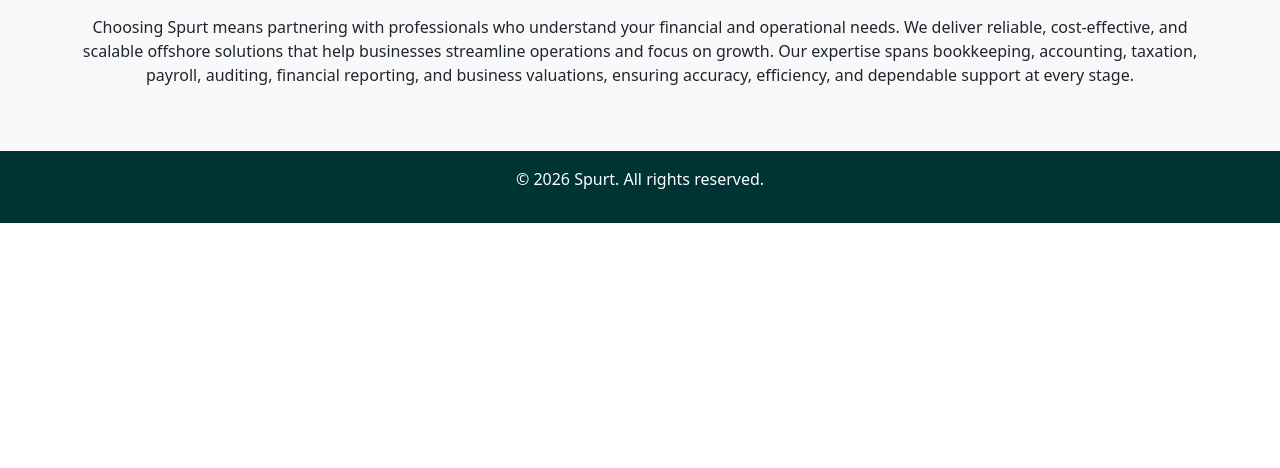
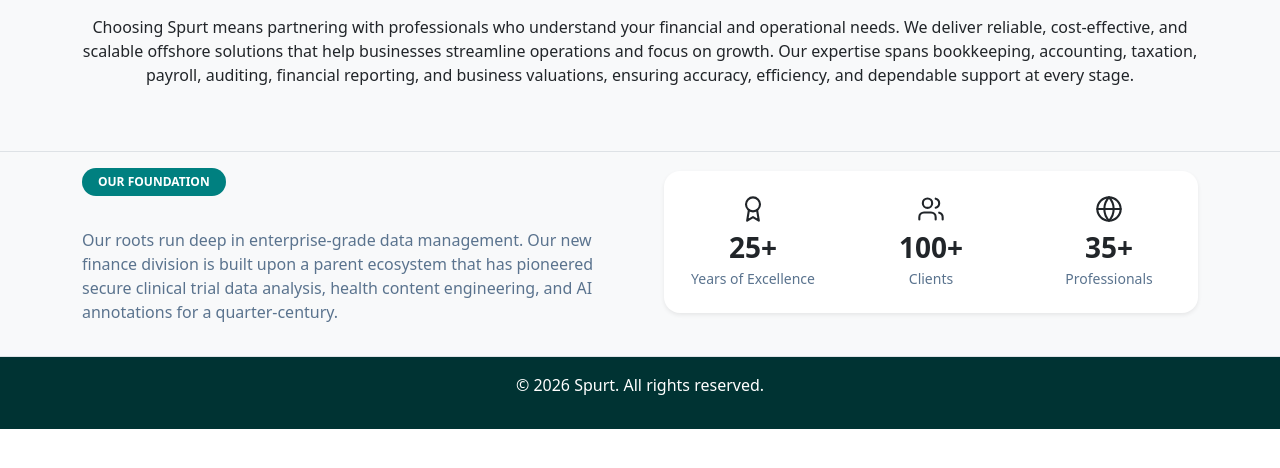
Before and after one commit to prodigy8228/spurt, a plain HTML site: page aboutus.html in a window 1280 px wide. Shown: the part 256-724 px from the top of the page. Drawn offline with nearby package versions, Linux system fonts and the light colour scheme.

Commit message:
Refactor aboutus.html with updated content and structure

```diff
--- a/aboutus.html
+++ b/aboutus.html
@@ -1,14 +1,17 @@
 <!DOCTYPE html>
 <html lang="en">
+
 <head>
   <meta charset="UTF-8">
   <meta name="viewport" content="width=device-width, initial-scale=1">
   <title>Spurt - About Us</title>
   <!-- Bootstrap CSS -->
-  <script rel="preconnect" src="https://cdn.jsdelivr.net/npm/bootstrap@5.3.0/dist/js/bootstrap.bundle.min.js" defer></script>
+  <script rel="preconnect" src="https://cdn.jsdelivr.net/npm/bootstrap@5.3.0/dist/js/bootstrap.bundle.min.js"
+    defer></script>
   <link href="bootstrap.min.css" rel="stylesheet">
   <link href="extra_style.css" rel="stylesheet">
 </head>
+
 <body>
 
 
@@ -18,9 +21,8 @@
       <a class="navbar-brand" href="index.html">
         <img src="spurtlogo1.png" height="60px" width="200px" />
       </a>
-    <button class="navbar-toggler" type="button" data-bs-toggle="collapse"
-            data-bs-target="#navbarNav" aria-controls="navbarNav"
-            aria-expanded="false" aria-label="Toggle navigation">
+      <button class="navbar-toggler" type="button" data-bs-toggle="collapse" data-bs-target="#navbarNav"
+        aria-controls="navbarNav" aria-expanded="false" aria-label="Toggle navigation">
         <span class="navbar-toggler-icon"></span>
       </button>
       <div class="collapse navbar-collapse" id="navbarNav">
@@ -57,7 +59,8 @@
 
 
           <li class="nav-item"><a class="nav-link" href="industries.html">Industries</a></li>
-        <li class="nav-item"><a class="nav-link" href="resources.html">Resources</a></li>
+          <!-- <li class="nav-item"><a class="nav-link" href="resources.html">Resources</a></li> -->
+          <li class="nav-item"><a class="nav-link" href="case-studies.html">Resources</a></li>
           <li class="nav-item"><a class="nav-link" href="contactus.html">Schedule a Call</a></li>
         </ul>
       </div>
@@ -72,9 +75,82 @@
 
       <h1 class="display-4"><b>About Us</b></h1>
       <p class="lead"><i>Your trusted platform for seamless Book Keeping.</i></p>
-                <p>Choosing Spurt means partnering with professionals who understand your financial and operational needs. We deliver reliable, cost-effective, and scalable offshore solutions that help businesses streamline operations and focus on growth. Our expertise spans bookkeeping, accounting, taxation, payroll, auditing, financial reporting, and business valuations, ensuring accuracy, efficiency, and dependable support at every stage.</p>
+      <p>Choosing Spurt means partnering with professionals who understand your financial and operational needs. We
+        deliver reliable, cost-effective, and scalable offshore solutions that help businesses streamline operations and
+        focus on growth. Our expertise spans bookkeeping, accounting, taxation, payroll, auditing, financial reporting,
+        and business valuations, ensuring accuracy, efficiency, and dependable support at every stage.</p>
 
 
+    </div>
+  </section>
+
+
+  <section class="bg-light border-top border-bottom">
+    <div class="container py-3">
+      <div class="row align-items-center g-5">
+        <div class="col-lg-6">
+          <span class="badge bg-secondary px-3 py-2 rounded-pill mb-3 text-uppercase tracking-wider small fw-bold">Our
+            Foundation</span>
+          <p class="text-muted mt-3">Our roots run deep in enterprise-grade data management. Our new finance division is
+            built upon a parent ecosystem that has pioneered secure clinical trial data analysis, health content
+            engineering, and AI annotations for a quarter-century.</p>
+
+        </div>
+        <div class="col-lg-6">
+
+          <!-- White Rounded Stats Card -->
+          <div class="card border-0 rounded-4 shadow-sm stats-card mb-4">
+            <div class="card-body p-0">
+              <div class="row g-0 text-center">
+
+                <!-- Stat 1 -->
+                <div class="col-md-4 py-4 px-3 stat-divider">
+                  <div class="mb-2 text-orange">
+                    <svg width="28" height="28" viewBox="0 0 24 24" fill="none" stroke="currentColor" stroke-width="1.8"
+                      stroke-linecap="round" stroke-linejoin="round">
+                      <circle cx="12" cy="8" r="6"></circle>
+                      <path d="M15.477 12.89 17 22l-5-3-5 3 1.523-9.11"></path>
+                    </svg>
+                  </div>
+                  <h3 class="fw-bold mb-1 stat-title">25+</h3>
+                  <p class="text-muted mb-0 small">Years of Excellence</p>
+                </div>
+
+                <!-- Stat 2 -->
+                <div class="col-md-4 py-4 px-3 stat-divider">
+                  <div class="mb-2 text-orange">
+                    <svg width="28" height="28" viewBox="0 0 24 24" fill="none" stroke="currentColor" stroke-width="1.8"
+                      stroke-linecap="round" stroke-linejoin="round">
+                      <path d="M16 21v-2a4 4 0 0 0-4-4H6a4 4 0 0 0-4 4v2"></path>
+                      <circle cx="9" cy="7" r="4"></circle>
+                      <path d="M22 21v-2a4 4 0 0 0-3-3.87"></path>
+                      <path d="M16 3.13a4 4 0 0 1 0 7.75"></path>
+                    </svg>
+                  </div>
+                  <h3 class="fw-bold mb-1 stat-title">100+</h3>
+                  <p class="text-muted mb-0 small">Clients</p>
+                </div>
+
+                <!-- Stat 3 -->
+                <div class="col-md-4 py-4 px-3">
+                  <div class="mb-2 text-orange">
+                    <svg width="28" height="28" viewBox="0 0 24 24" fill="none" stroke="currentColor" stroke-width="1.8"
+                      stroke-linecap="round" stroke-linejoin="round">
+                      <circle cx="12" cy="12" r="10"></circle>
+                      <path d="M12 2a14.5 14.5 0 0 0 0 20 14.5 14.5 0 0 0 0-20"></path>
+                      <path d="M2 12h20"></path>
+                    </svg>
+                  </div>
+                  <h3 class="fw-bold mb-1 stat-title">35+</h3>
+                  <p class="text-muted mb-0 small">Professionals</p>
+                </div>
+
+              </div>
+            </div>
+          </div>
+
+        </div>
+      </div>
     </div>
   </section>
 
@@ -127,4 +203,5 @@
 
   </script>
 </body>
+
 </html>
```
Lines whose indentation alone changed are shown as unchanged.
